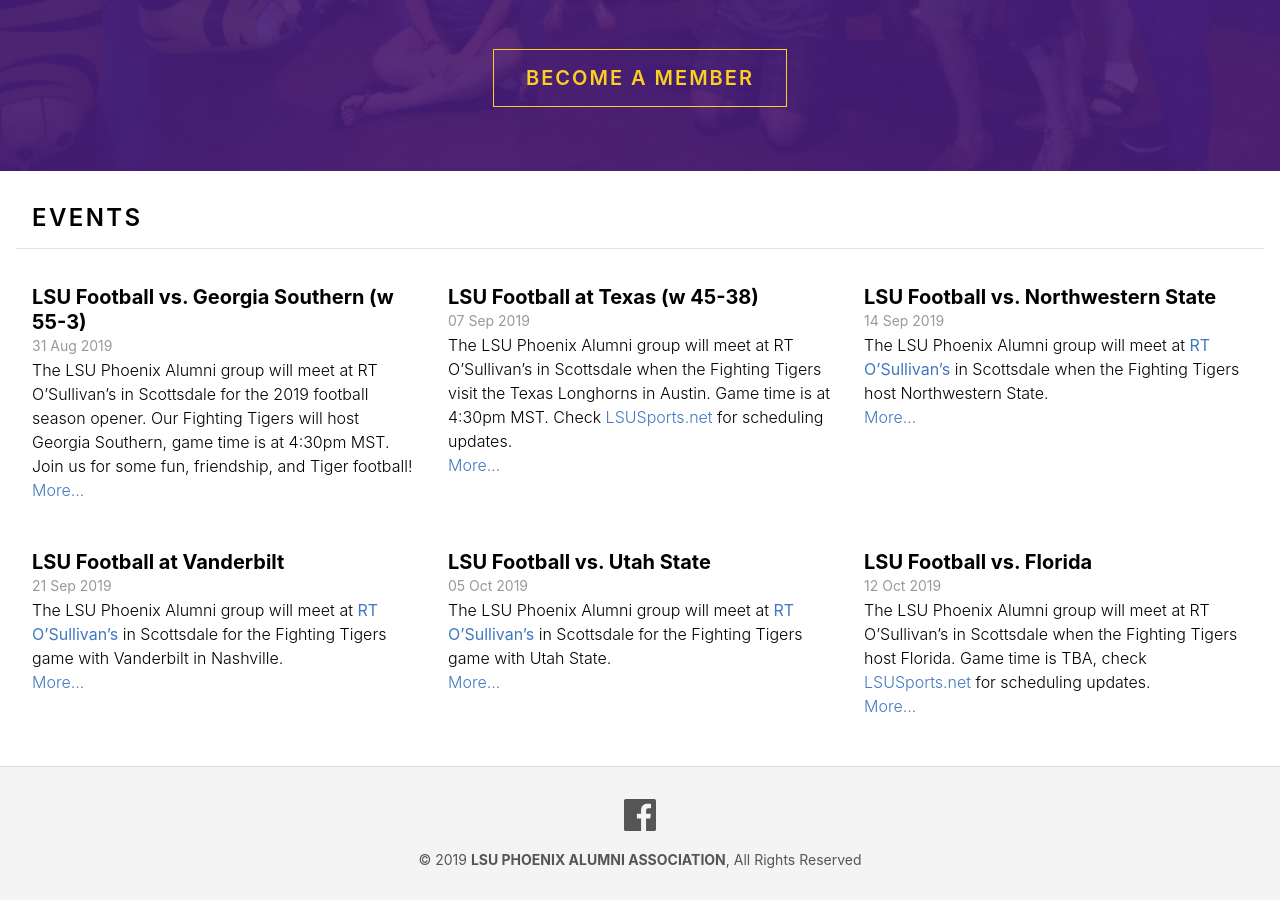
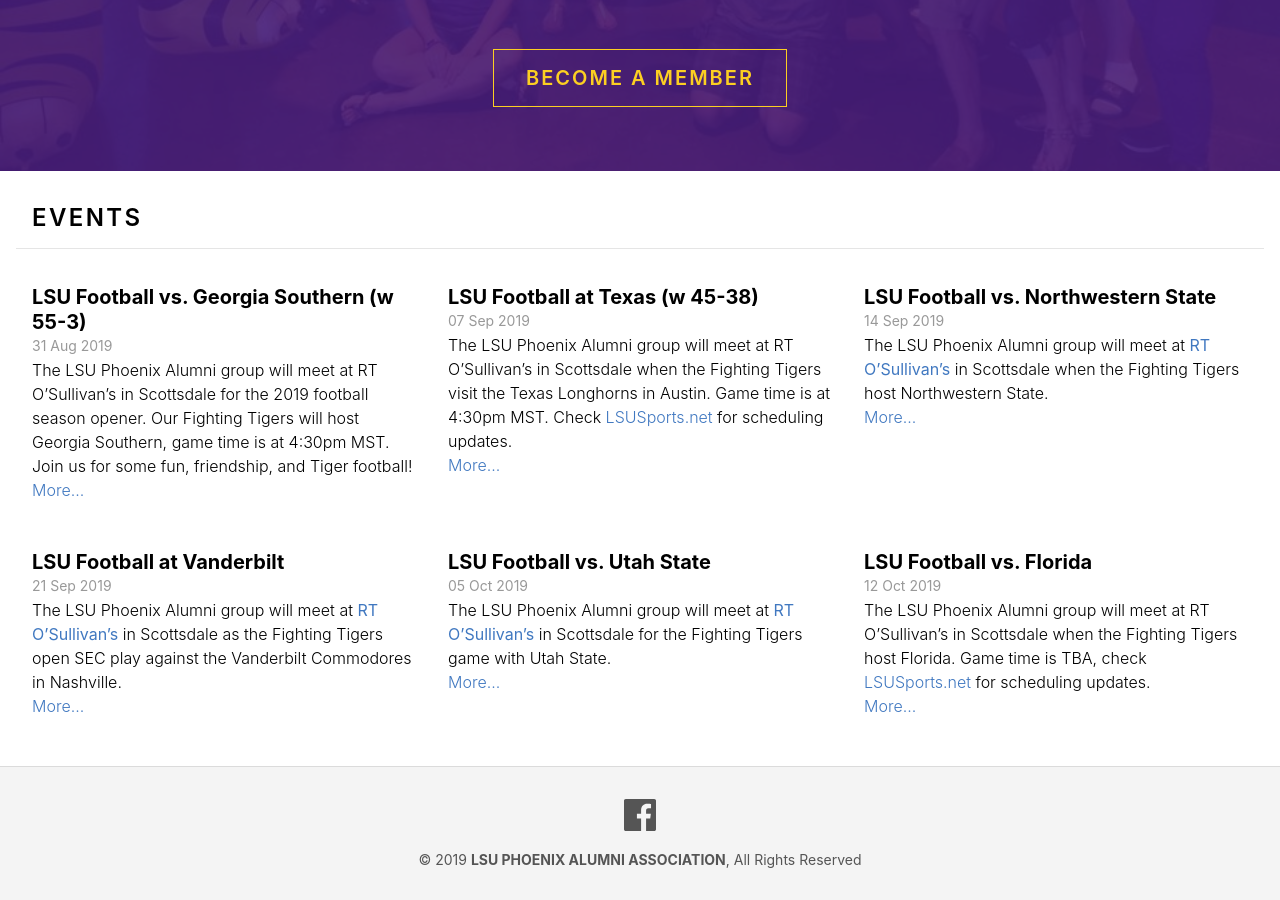
Before and after one commit to lsu-phoenix-alumni/lsu-phoenix-alumni.github.io, a Jekyll site: the page built from index.html, in a window 1280 px wide and 900 px high, scrolled down 672 px. Built offline with Jekyll 4.4.1, drawn with Linux system fonts in a browser that asks for light colours.

Commit message:
Updated Lsu At Vanderbilt

```diff
--- a/_events/lsu-at-vanderbilt.markdown
+++ b/_events/lsu-at-vanderbilt.markdown
@@ -6,6 +6,6 @@
 position: 4
 ---
 
-The LSU Phoenix Alumni group will meet at **[RT O'Sullivan's](https://goo.gl/maps/3MjPdBhDfGWxt53HA)** in Scottsdale for the Fighting Tigers game with Vanderbilt in Nashville.
+The LSU Phoenix Alumni group will meet at **[RT O'Sullivan's](https://goo.gl/maps/3MjPdBhDfGWxt53HA)** in Scottsdale as the Fighting Tigers open SEC play against the Vanderbilt Commodores in Nashville.
 
 Game time is 9:00am MST; check [LSUSports.net](http://www.lsusports.net/SportSelect.dbml?SPID=2164&SPSID=27811&DB_OEM_ID=5200&_ga=2.61742444.1994479276.1565745145-1475237789.1565745143) for scheduling updates.
```
